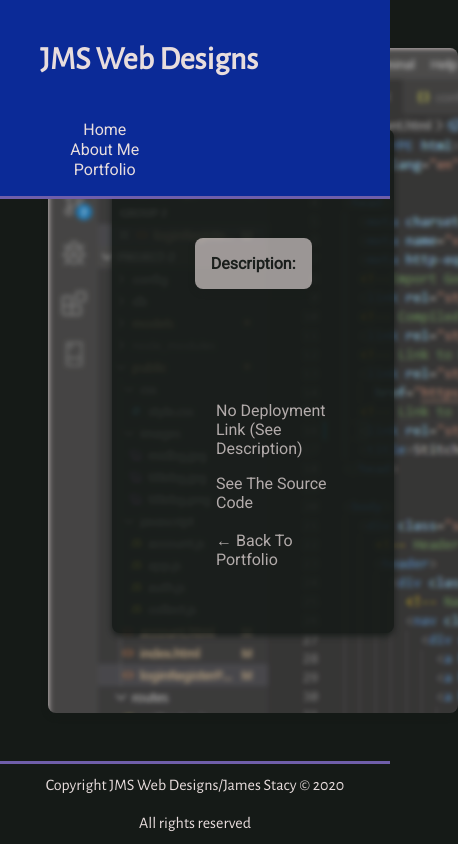
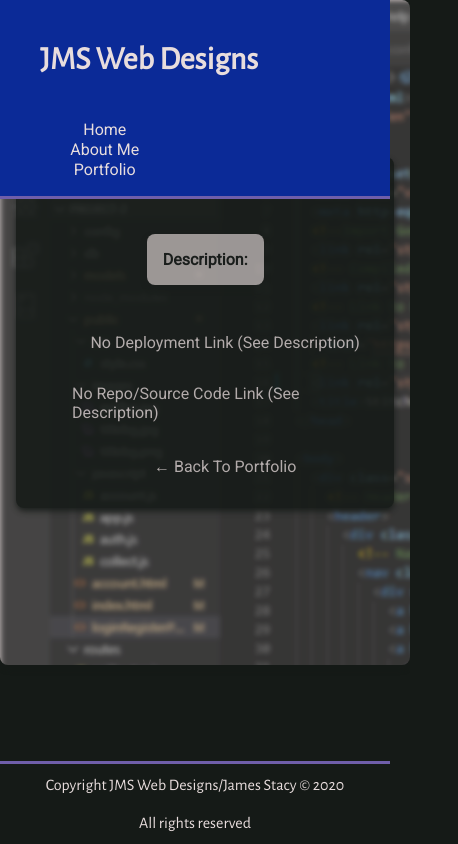
Before and after one commit to SirHexxus/personal-info, a React (Create React App) app in the folder client/: page /project/1 in a window 390 px wide. Shown: the whole page, 458 px wide, since content can reach past the window. Built offline with nearby package versions, Linux system fonts and the light colour scheme; no server answers.

Commit message:
updated portfolio for better appearance on mobile

```diff
--- a/client/src/App.scss
+++ b/client/src/App.scss
@@ -48,7 +48,7 @@ hr {
 
 .flexCol {
 	@include flexing(column, center, space-around);
-	margin: 3rem;
+	// margin: 3rem;
 }
 
 .flexRow {
--- a/client/src/pages/Portfolio.js
+++ b/client/src/pages/Portfolio.js
@@ -56,10 +56,6 @@ export default class Portfolio extends Component {
 			<div className='pageCol card portfolio'>
 				{projects.length > 0 ? (
 					<div className='card dark flexCol'>
-						{/* <div
-							className='card accentDark'
-							style={{ marginBottom: 0 }}
-						> */}
 						<h1 className='name'>Featured Projects</h1>
 						<h4 className='title' style={{ marginBottom: 0 }}>
 							<span>
@@ -67,7 +63,6 @@ export default class Portfolio extends Component {
 								Projects
 							</span>
 						</h4>
-						{/* </div> */}
 						<List>
 							{projects.map(project => (
 								<ListItem key={project._id} project={project} />
--- a/client/src/pages/Project.js
+++ b/client/src/pages/Project.js
@@ -64,11 +64,19 @@ export default class Project extends Component {
 								<p>No Deployment Link (See Description)</p>
 							</li>
 						)}
-						<li>
-							<a href={repoURL} target='_blank'>
-								See The Source Code
-							</a>
-						</li>
+						{repoURL ? (
+							<li>
+								<a href={repoURL} target='_blank'>
+									See The Source Code
+								</a>
+							</li>
+						) : (
+							<li>
+								<p>
+									No Repo/Source Code Link (See Description)
+								</p>
+							</li>
+						)}
 						<br />
 						<li>
 							<a href='/portfolio'>← Back To Portfolio</a>
```
